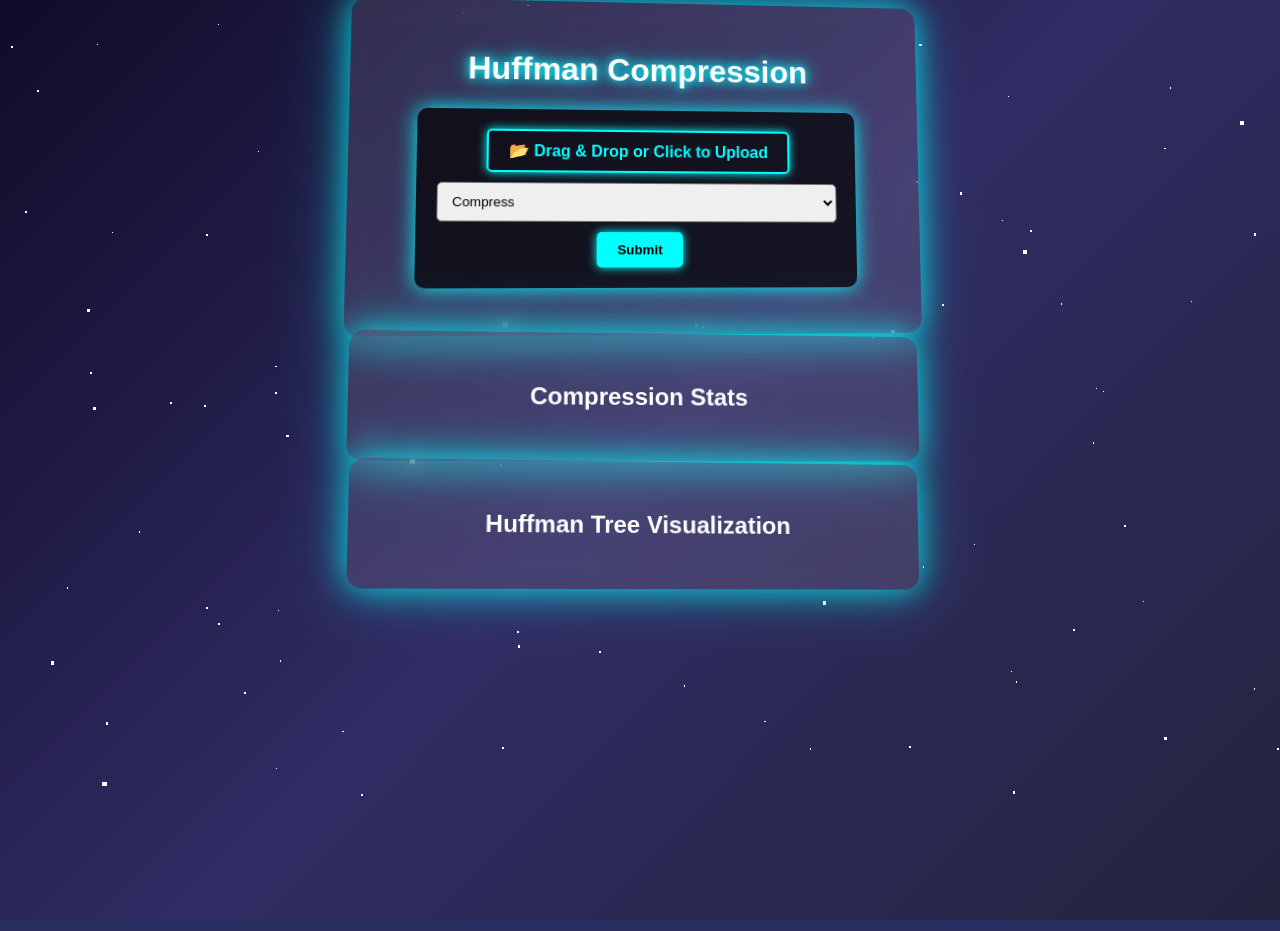
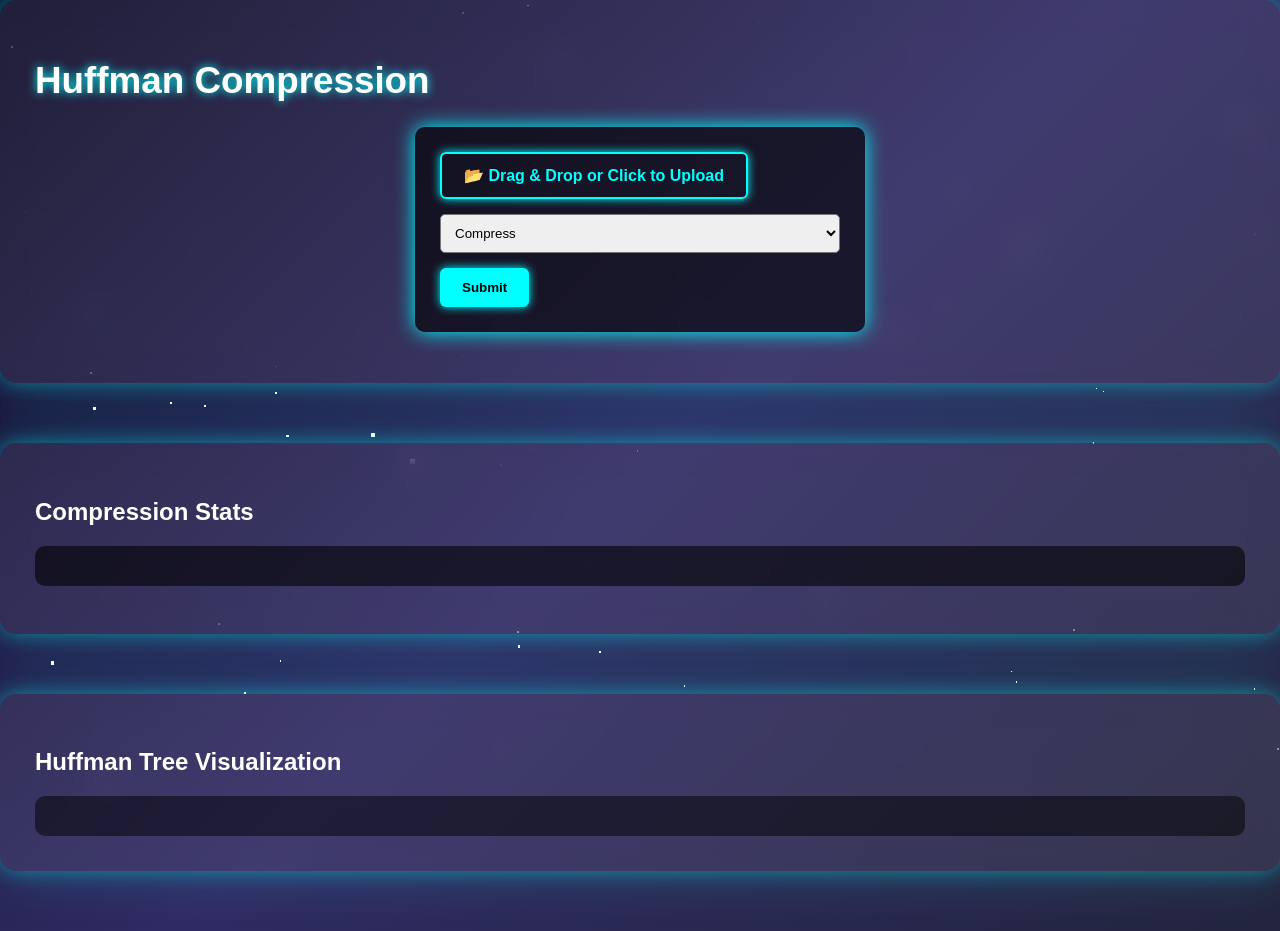
Before and after one commit to husainnt/Huffman-Web, a Flask app: page / in a window 1280 px wide. Run offline with Flask 3, Linux system fonts and the light colour scheme; some libraries are stand-ins or nearby versions.

Commit message:
modified style.css

```diff
--- a/Huffman Compression Web-app/huffman-web/static/style.css
+++ b/Huffman Compression Web-app/huffman-web/static/style.css
@@ -1,106 +1,180 @@
-
-body {
-    background: linear-gradient(135deg, #0f0c29, #302b63, #24243e);
-    min-height: 100vh;
-    margin: 0;
-    overflow-x: hidden;
-    color: #fff;
-    font-family: 'Poppins', sans-serif;
-    text-align: center;
-    padding-bottom: 120px;
-}
-.card {
-    margin-top: 80px;
-    margin-bottom: 60px;
-    background: rgba(255, 255, 255, 0.1);
-    backdrop-filter: blur(10px);
-    border-radius: 15px;
-    box-shadow: 0 0 30px rgba(0, 255, 255, 0.7), 0 0 60px rgba(0, 255, 255, 0.4);
-    padding: 30px;
-    width: 40%;
-    margin: auto;
-    transition: transform 0.3s ease-in-out;
+*{
+    box-sizing: border-box;
 }
 
-body:hover .card {
-    transform: perspective(1000px) rotateX(5deg) rotateY(5deg);
+html{
+    scroll-behavior: smooth;
+}
+
+body{
+    margin:0;
+    min-height:100vh;
+    overflow-x:hidden;
+    font-family:'Poppins',sans-serif;
+    color:white;
+    background:linear-gradient(135deg,#0f0c29,#302b63,#24243e);
 }
 
 
-h1 {
-    font-size: 2rem;
-    text-shadow: 0 0 10px cyan, 0 0 20px cyan;
+
+canvas#bg{
+    position:fixed;
+    top:0;
+    left:0;
+    z-index:-1;
 }
 
 
-form {
-    background: rgba(0, 0, 0, 0.7);
-    padding: 20px;
-    border-radius: 10px;
-    box-shadow: 0 0 20px cyan;
-    width: 100%;
-    max-width: 400px;
-    margin: auto;
-    transition: 0.3s ease-in-out;
-}
 
-form:hover {
-    box-shadow: 0 0 40px cyan, 0 0 80px rgba(0, 255, 255, 0.6);
+.container{
+    width:90%;
+    max-width:1100px;
+    margin:auto;
+    padding-top:60px;
+    padding-bottom:120px;
 }
 
 
-.dropdown {
-    width: 100%;
-    padding: 10px;
-    margin: 10px 0;
-    border-radius: 5px;
+.card{
+    background:rgba(255,255,255,0.08);
+    backdrop-filter:blur(15px);
+
+    border-radius:16px;
+
+    box-shadow:
+        0 0 20px rgba(0,255,255,0.4),
+        0 0 60px rgba(0,255,255,0.2);
+
+    padding:35px;
+    margin-bottom:60px;
+
+    transition:0.3s;
+}
+
+.card:hover{
+    transform:translateY(-5px);
 }
 
 
-.glow-button {
-    display: inline-block;
-    background: transparent;
-    border: 2px solid cyan;
-    padding: 10px 20px;
-    border-radius: 5px;
-    color: cyan;
-    font-weight: bold;
-    cursor: pointer;
-    box-shadow: 0 0 10px cyan;
-    transition: all 0.3s ease-in-out;
+
+h1{
+    font-size:2.3rem;
+    margin-bottom:25px;
+    text-shadow:0 0 10px cyan;
 }
 
-.glow-button:hover {
-    background: cyan;
-    color: black;
-    box-shadow: 0 0 20px cyan, 0 0 40px cyan;
-}
-
-.glow-button:active {
-    transform: scale(0.9);
+h2{
+    margin-bottom:20px;
 }
 
 
-button {
-    background: cyan;
-    color: black;
-    font-weight: bold;
-    padding: 10px 20px;
-    border: none;
-    border-radius: 5px;
-    cursor: pointer;
-    box-shadow: 0 0 10px cyan;
-    transition: 0.3s;
+
+form{
+    background:rgba(0,0,0,0.6);
+    padding:25px;
+    border-radius:10px;
+    box-shadow:0 0 20px cyan;
+    max-width:450px;
+    margin:auto;
 }
 
-button:hover {
-    background: #00f0ff;
-    box-shadow: 0 0 15px cyan;
+
+
+.glow-button{
+
+    display:inline-block;
+
+    border:2px solid cyan;
+
+    padding:12px 22px;
+
+    border-radius:6px;
+
+    color:cyan;
+
+    font-weight:bold;
+
+    cursor:pointer;
+
+    box-shadow:0 0 10px cyan;
+
+    transition:0.3s;
 }
 
-canvas {
-    position: fixed;
-    top: 0;
-    left: 0;
-    z-index: -1;
+.glow-button:hover{
+    background:cyan;
+    color:black;
+    box-shadow:0 0 20px cyan;
 }
+
+.dragging{
+    background:rgba(0,255,255,0.2);
+}
+
+
+.dropdown{
+    width:100%;
+    padding:10px;
+    margin:15px 0;
+    border-radius:5px;
+}
+
+
+.submit-btn{
+
+    background:cyan;
+
+    color:black;
+
+    font-weight:bold;
+
+    padding:12px 22px;
+
+    border:none;
+
+    border-radius:6px;
+
+    cursor:pointer;
+
+    box-shadow:0 0 10px cyan;
+
+    transition:0.3s;
+}
+
+.submit-btn:hover{
+    background:#00f0ff;
+}
+
+
+
+#message{
+    margin-top:15px;
+    font-weight:bold;
+}
+
+
+.stats-card pre{
+
+    background:rgba(0,0,0,0.6);
+
+    padding:20px;
+
+    border-radius:10px;
+
+    overflow:auto;
+
+    text-align:left;
+
+    max-height:250px;
+}
+
+#tree{
+
+    background:rgba(0,0,0,0.5);
+
+    border-radius:10px;
+
+    padding:20px;
+
+    overflow:auto;
+}
```
